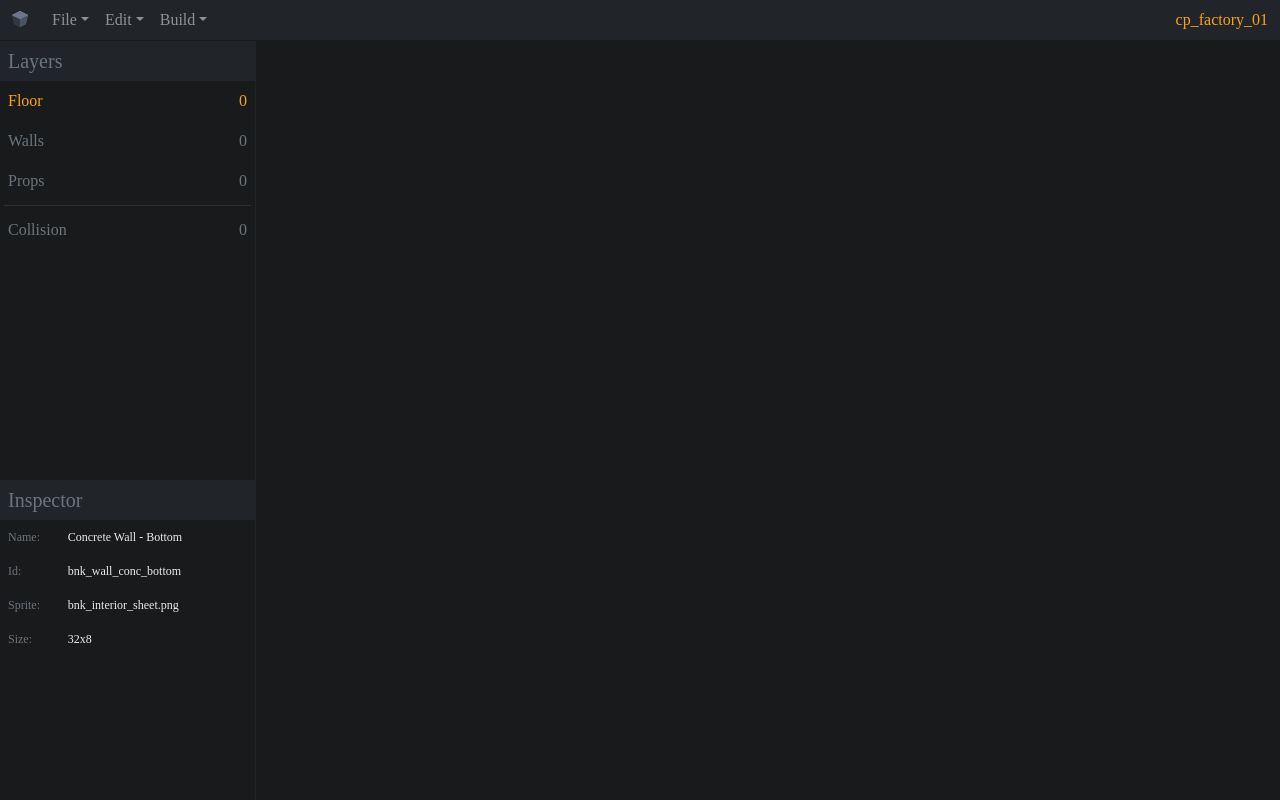
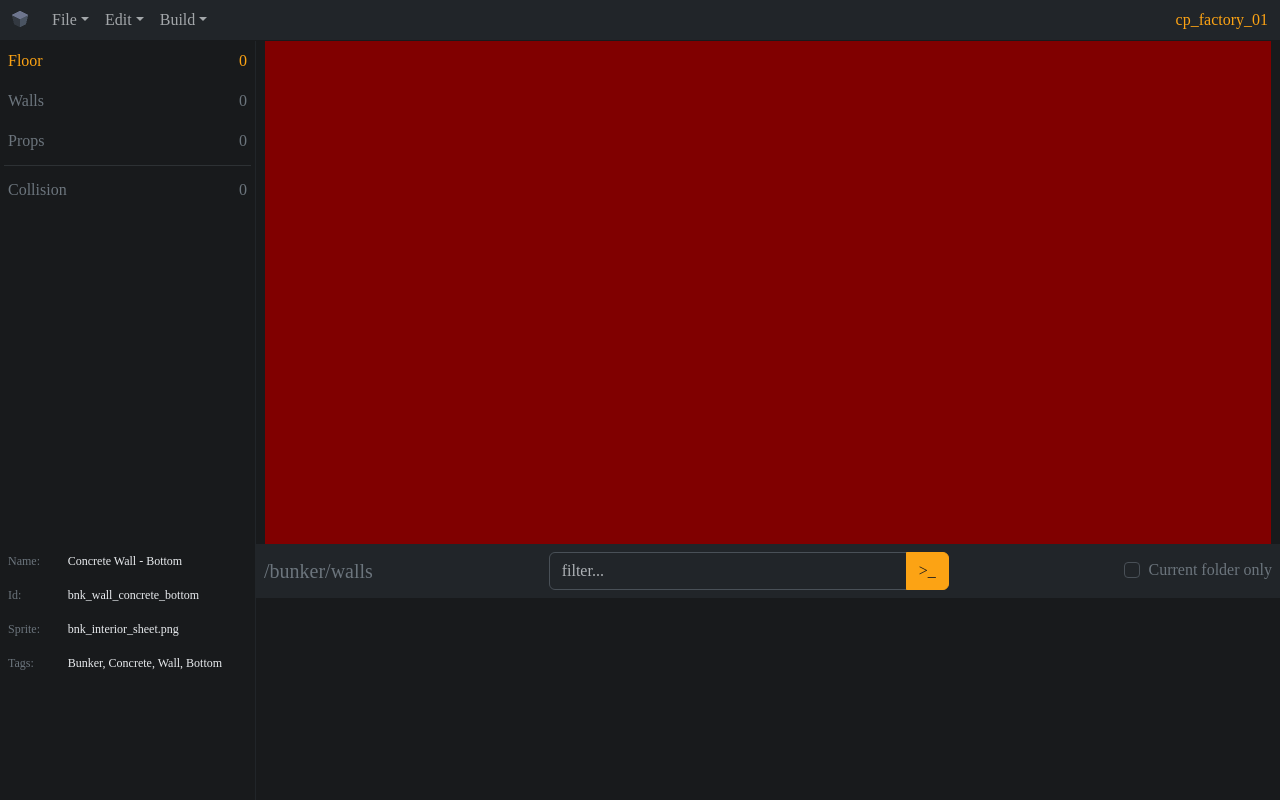
Before and after one commit to TheJimmyBlaze/Gravel, a React (Vite) app in the folder application/: page / in a window 1280 px wide. Built offline with nearby package versions, Linux system fonts and the light colour scheme; a web font is replaced by a local one.

Commit message:
Working on explorer

```diff
--- a/application/src/App.jsx
+++ b/application/src/App.jsx
@@ -1,13 +1,35 @@
 
-import Menu from './features/menu/menu'
-import Panel from './features/panel/Panel'
+import Menu from './features/menu/Menu'
+import Layers from './features/layers/Layers'
+import Inspector from './features/inspector/Inspector'
+import Workspace from './features/workspace/Workspace'
+import Explorer from './features/explorer/Explorer'
 
 function App() {
 
   return (
-    <div className="d-flex flex-column w-100 min-vh-100">
+    <div className="d-flex flex-column w-100 min-vh-100" data-bs-theme="dark" >
         <Menu />
-        <Panel />
+
+        <div className="d-flex flex-row flex-grow-1">
+
+            {/* Left Panel */}
+            <div className="d-flex flex-column flex-grow-1 border-end border-secondary" style={{maxWidth: "256px"}}>
+
+                <div className="mb-auto">
+                    <Layers />
+                </div>
+
+                <Inspector />
+            </div>
+
+            {/* Work area */}
+            <div className="d-flex flex-column flex-grow-1">
+                <Workspace />
+
+                <Explorer />
+            </div>
+        </div>
     </div>
   )
 }
--- a/application/src/features/explorer/Explorer.jsx
+++ b/application/src/features/explorer/Explorer.jsx
@@ -0,0 +1,33 @@
+
+import { InputGroup, Form, Button } from 'react-bootstrap';
+
+const Explorer = ({
+
+}) => {
+
+    return (
+        <div className="d-flex flex-column w-100" style={{height: "256px"}}>
+
+            <div className="d-flex justify-content-between align-items-center p-2 bg-secondary">
+                <h5>
+                    {"/bunker/walls"}
+                </h5>
+
+                <InputGroup style={{width: "400px"}}>
+                    <Form.Control
+                        placeholder='filter...'
+                    />
+                    <Button>
+                        {">_"}
+                    </Button>
+                </InputGroup>
+
+                <Form.Check
+                    label="Current folder only"
+                />
+            </div>
+        </div>
+    );
+};
+
+export default Explorer;
--- a/application/src/features/inspector/Inspector.jsx
+++ b/application/src/features/inspector/Inspector.jsx
@@ -6,21 +6,12 @@ const Inspector = ({
 }) => {
 
     return (
-        <div
-            className="d-flex flex-column w-100"
-            style={{height: "320px"}}
-        >
-
-            <div className="p-2 bg-secondary">
-                <h5>
-                    Inspector
-                </h5>
-            </div>
+        <div className="d-flex flex-column w-100" style={{height: "256px"}}>
 
             <Property Key="Name" Value="Concrete Wall - Bottom" />
-            <Property Key="Id" Value="bnk_wall_conc_bottom" />
+            <Property Key="Id" Value="bnk_wall_concrete_bottom" />
             <Property Key="Sprite" Value="bnk_interior_sheet.png" />
-            <Property Key="Size" Value="32x8" />
+            <Property Key="Tags" Value="Bunker, Concrete, Wall, Bottom" />
 
         </div>
     );
--- a/application/src/features/inspector/Property.jsx
+++ b/application/src/features/inspector/Property.jsx
@@ -1,5 +1,7 @@
 
 import { Row, Col } from 'react-bootstrap';
+
+import './inspector.css';
 
 const Property = ({
     Key,
@@ -7,7 +9,7 @@ const Property = ({
 }) => {
 
     return (
-        <Row className="m-2 g-0 fs-7 text-truncate">
+        <Row className="m-2 g-0 fs-7 property">
             <Col xs={3}>
                 <p className="me-2">{`${Key}:`}</p>
             </Col>
--- /dev/null
+++ b/application/src/features/inspector/inspector.css
@@ -0,0 +1,4 @@
+
+.property {
+    word-wrap: break-word;
+}
--- a/application/src/features/layers/Layers.jsx
+++ b/application/src/features/layers/Layers.jsx
@@ -7,12 +7,6 @@ const Layers = ({
 
     return (
         <div className="d-flex flex-column w-100">
-
-            <div className="p-2 bg-secondary">
-                <h5>
-                    Layers
-                </h5>
-            </div>
 
             <Layer Name="Floor" Count={0} Selected />
             <Layer Name="Walls" Count={0} />
--- a/application/src/features/menu/Menu.jsx
+++ b/application/src/features/menu/Menu.jsx
@@ -15,7 +15,6 @@ const Menu = ({
     return (
         <Navbar
             className="p-0 border-bottom border-dark"
-            variant="dark"
             bg="secondary"
         >
 
--- a/application/src/features/panel/Panel.jsx
+++ /dev/null
@@ -1,23 +0,0 @@
-
-import Inspector from '../inspector/Inspector';
-import Layers from '../layers/Layers';
-
-const Panel = ({
-
-}) => {
-
-    return (
-        <div
-            className="d-flex flex-column flex-grow-1 border-end border-secondary"
-            style={{width: "256px"}}
-        >
-            <div className="mb-auto">
-                <Layers />
-            </div>
-
-            <Inspector />
-        </div>
-    );
-};
-
-export default Panel;
--- a/application/src/features/workspace/Workspace.jsx
+++ b/application/src/features/workspace/Workspace.jsx
@@ -0,0 +1,15 @@
+
+const Workspace = ({
+
+}) => {
+
+    return (
+        <div className="d-flex flex-grow-1 justify-content-center">
+            <canvas
+                style={{backgroundColor: "Maroon"}}
+            />
+        </div>
+    );
+};
+
+export default Workspace;
```
